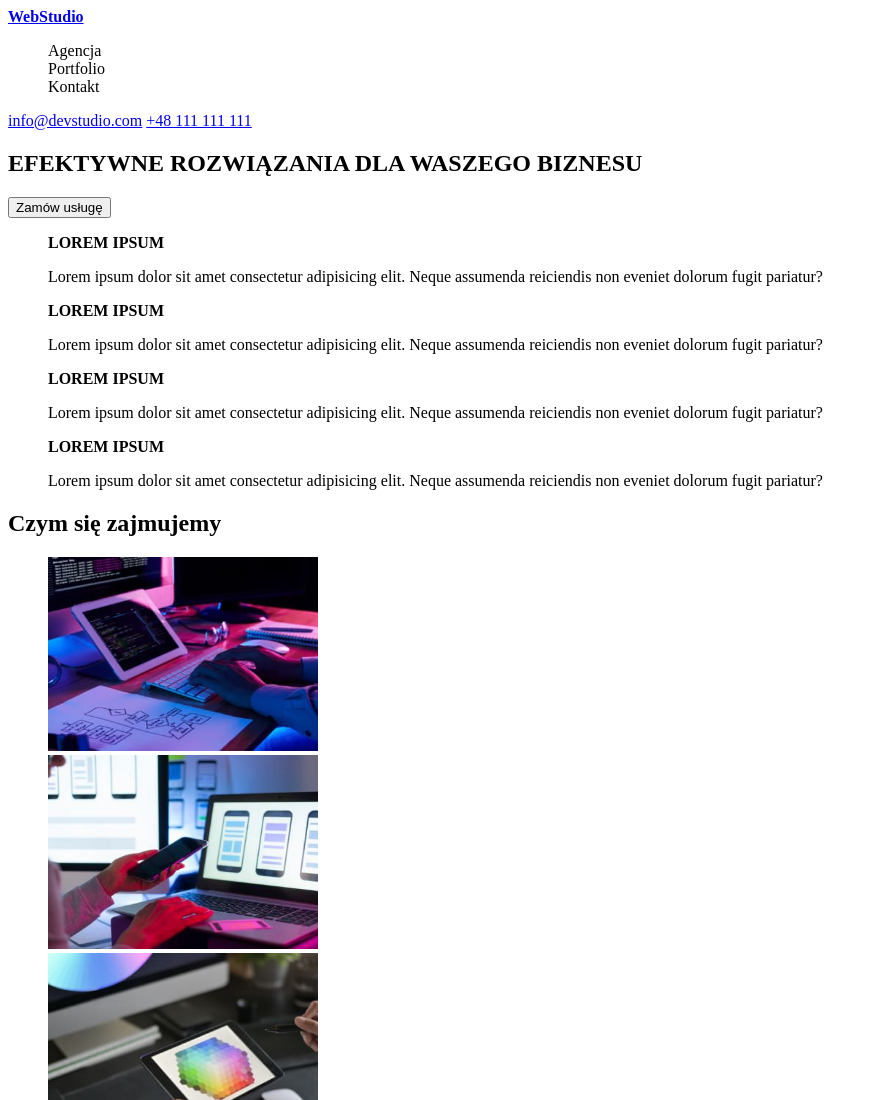
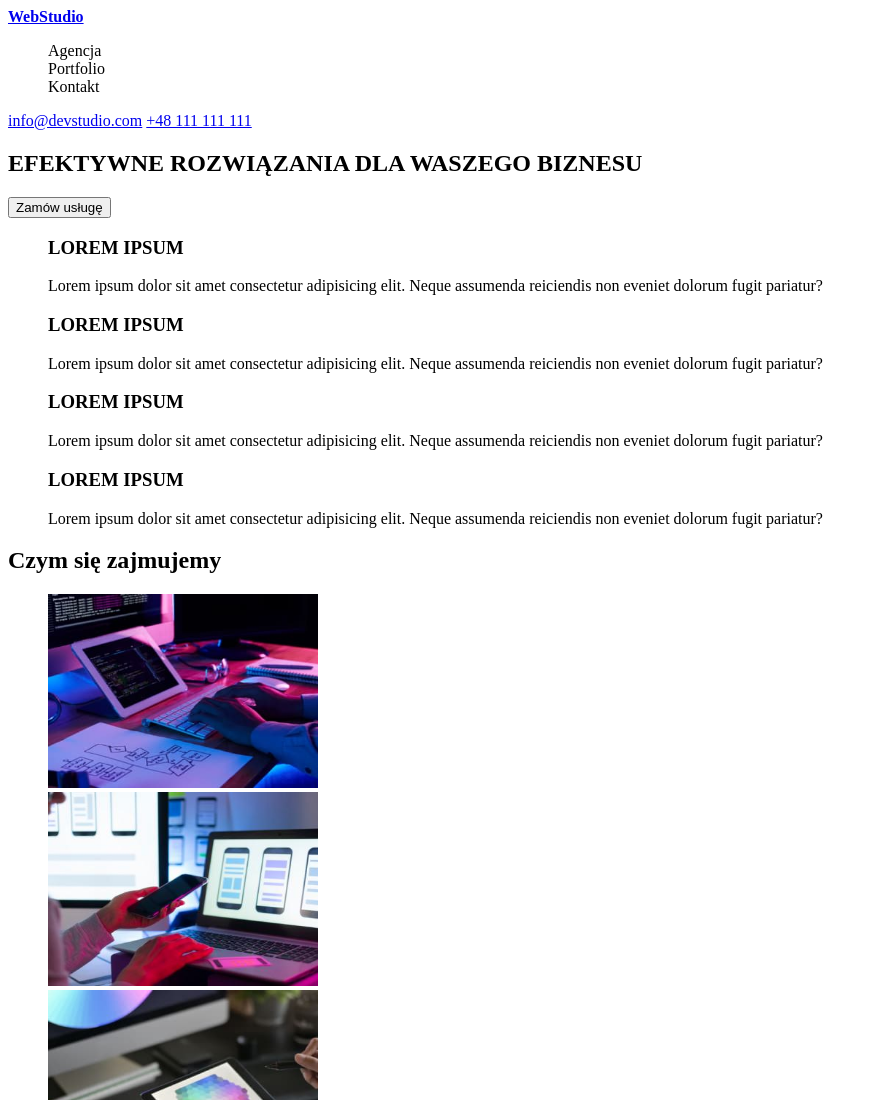
Before and after one commit to aleksandraszwaczka/goit-markup-hw-01, a plain HTML site: page index.html in a window 1280 px wide. Shown: the top 1100 px of the page, without its empty margins (0-878 px from the left). Drawn offline with Linux system fonts and the light colour scheme.

Commit message:
poprawa nagłówków

```diff
--- a/index.html
+++ b/index.html
@@ -36,28 +36,28 @@
         <div>
           <ul type="none">
             <li>
-              <b>LOREM IPSUM</b>
+              <h3>LOREM IPSUM</h3>
               <p>
                 Lorem ipsum dolor sit amet consectetur adipisicing elit. Neque
                 assumenda reiciendis non eveniet dolorum fugit pariatur?
               </p>
             </li>
             <li>
-              <b>LOREM IPSUM</b>
+              <h3>LOREM IPSUM</h3>
               <p>
                 Lorem ipsum dolor sit amet consectetur adipisicing elit. Neque
                 assumenda reiciendis non eveniet dolorum fugit pariatur?
               </p>
             </li>
             <li>
-              <b>LOREM IPSUM</b>
+              <h3>LOREM IPSUM</h3>
               <p>
                 Lorem ipsum dolor sit amet consectetur adipisicing elit. Neque
                 assumenda reiciendis non eveniet dolorum fugit pariatur?
               </p>
             </li>
             <li>
-              <b>LOREM IPSUM</b>
+              <h3>LOREM IPSUM</h3>
               <p>
                 Lorem ipsum dolor sit amet consectetur adipisicing elit. Neque
                 assumenda reiciendis non eveniet dolorum fugit pariatur?
```
